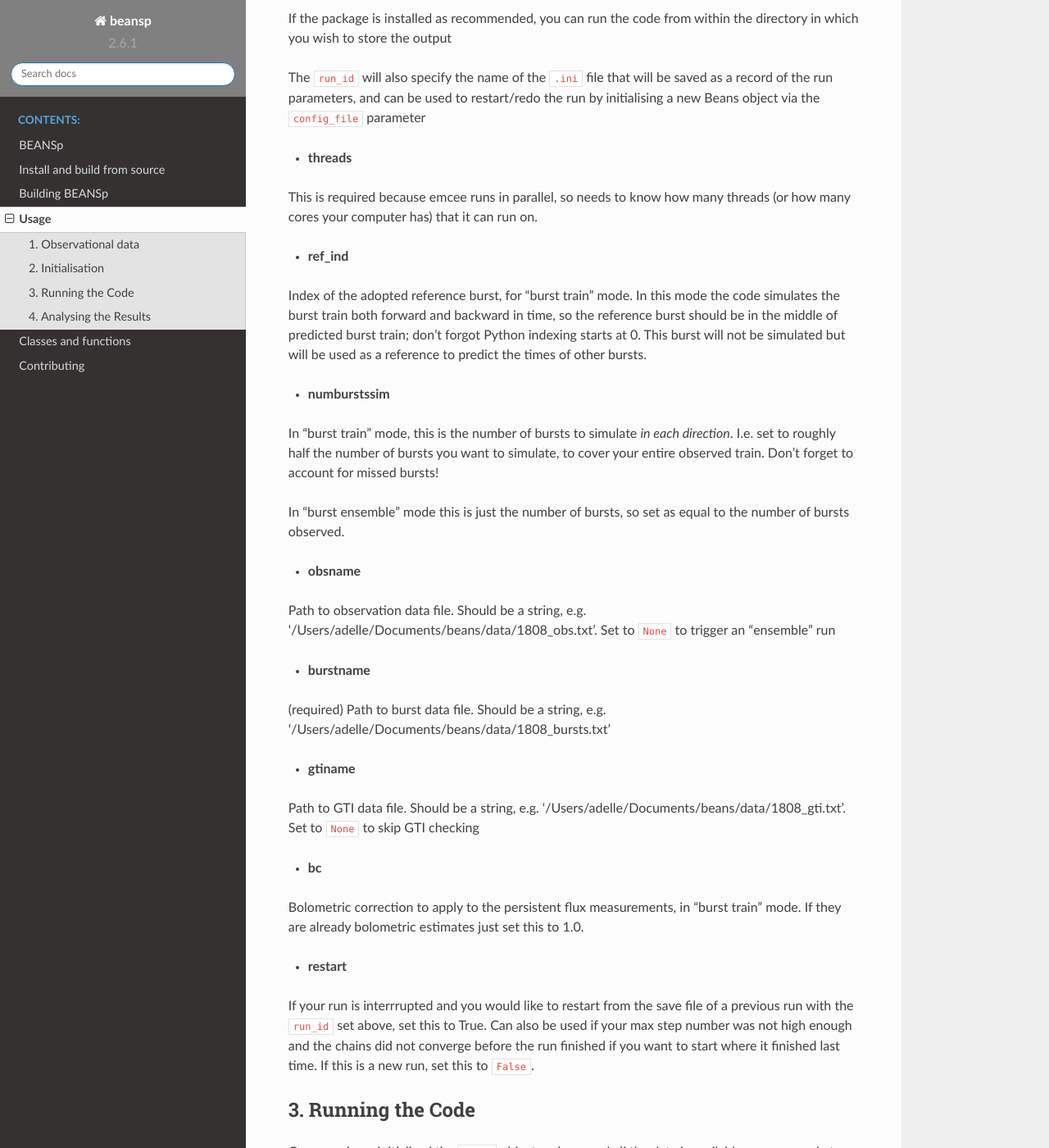
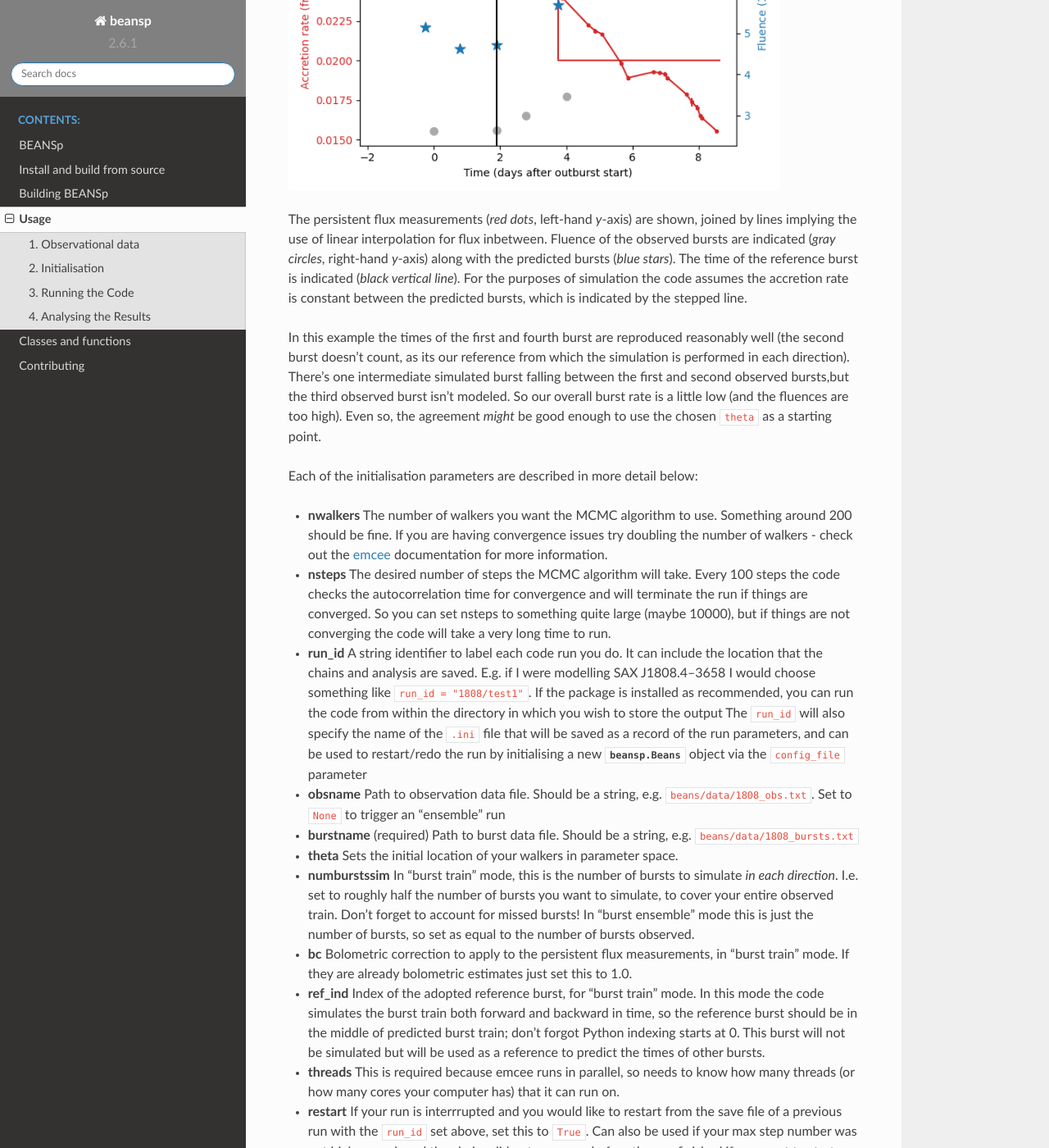
Before and after one commit to adellej/beans, a Sphinx documentation site: the page built from docs/usage.rst, in a window 1280 px wide and 1400 px high, scrolled down 2618 px. Shown: the whole window at 82% size. Built offline with Sphinx 7.4.7 and the Read the Docs theme 2.0.0, drawn with Linux system fonts in a browser that asks for light colours; some of the changed text lies outside the part shown.

Commit message:
updated documentation

```diff
--- a/docs/index.rst
+++ b/docs/index.rst
@@ -23,7 +23,6 @@
    usage
    modules
    contributing
-   history
 
 Indices and tables
 ==================
--- a/docs/usage.rst
+++ b/docs/usage.rst
@@ -2,16 +2,16 @@
 Usage
 =====
 
-To use beans, there are a few steps you need to follow ::
+To use beans, there are a few steps you need to follow:
 
 1. Collect all of the required observational data in the correct format and put it in beans/data folder.
-2. Choose all of the initial conditions and initialise the class object Beans.
+2. Choose all of the initial conditions and initialise the class object :class:`beansp.Beans`.
 3. Run the code!
 4. Analyse the results
 
 
 1. Observational data
-------------------
+---------------------
 
 The code has two modes of operation: "burst train" mode, and "ensemble"
 mode.
@@ -56,9 +56,9 @@
 
 
 2. Initialisation
---------------
+-----------------
 
-Initialisation is done by instantiating a Beans object (a "bean", why
+Initialisation is done by instantiating a :class:`beansp.Beans` object (a "bean", why
 not). The parameters you might normally
 need to specify are listed below.
 
@@ -75,7 +75,39 @@
 
 The code should display some information to the terminal that will tell you if reading in the observation data and testing the model was successful.
 
-**It is important to choose good starting parameters** Ideally you want to
+**Note** that following each run the code will save the settings in a file
+``<run_id>.ini`` which serves as a record, along with the ``.h5`` file
+that stores the chains and model evaluations. If you're restarting or
+re-running the same experiment you can use the ``config_file`` option to
+replicate:
+
+.. code-block:: python
+
+    B = Beans(config_file="test1.ini")
+    B.restart = True
+    B.nsteps = 1000
+
+In the example given above we're reading in all the parameters from the
+previous ``test1`` run, but updating the number of steps to go longer this
+time.
+
+**It is important to choose good starting parameters** The
+MCMC walkers will be distributed tightly around a starting point given by
+the ``theta`` parameter, which includes each of the input parameters to the model:
+
+.. code-block:: python
+
+    theta = X, Z, Q_b, d, xi_b, xi_p, M, R [, f_a, f_E]
+
+So an example set of starting conditions would be:
+
+.. code-block:: python
+
+    theta = 0.58, 0.013, 0.4, 3.5, 1.0, 1.0, 1.5, 11.8
+
+The ``f_a`` and ``f_E`` are optional, and need not be included; see parameters for a description of each of the parameters.
+
+Ideally you want to
 start with a set of parameters for your ``theta`` that roughly replicates
 the burst observations, including the number, fluence, and recurrence
 times. For the 'train' mode, the number of bursts simulated can be
@@ -85,82 +117,99 @@
 The recurrence time (and fluence) can be adjusted by
 modifying the distance (larger distance implies larger accretion rate at
 the same flux, and hence more frequent bursts). You can test the effect of
-your trial parameters with the :meth:`.Beans.plot_model` method.
+your trial parameters with the :meth:`beansp.Beans.plot_model` method,
+which produces a plot like so:
+
+.. image:: plot_model_example.png
+   :width: 600
+
+The persistent flux measurements (*red dots*, left-hand *y*-axis) are
+shown, joined by lines implying the use of linear interpolation for
+flux inbetween.
+Fluence of the observed bursts are indicated (*gray circles*,
+right-hand *y*-axis) along with the predicted bursts (*blue stars*).
+The time of the reference burst is indicated (*black vertical line*).
+For the purposes of simulation the code assumes the accretion rate is
+constant between the predicted bursts, which is indicated by the
+stepped line.
+
+In this example the times of the first and fourth burst are reproduced
+reasonably well (the second burst doesn't count, as its our reference from
+which the simulation is performed in each direction). There's one
+intermediate simulated burst falling between the first and second observed
+bursts,but the third observed burst isn't modeled. So our overall burst
+rate is a little low (and the fluences are too high). Even so, the
+agreement *might* be good enough to use the chosen ``theta`` as a starting
+point.
+
+Each of the initialisation parameters are described in more detail below:
+
+- **nwalkers**
+  The number of walkers you want the MCMC algorithm to use. Something around 200 should be fine. If you are having convergence issues try doubling the number of walkers - check out the `emcee <https://emcee.readthedocs.io>`_ documentation for more information.
+
+- **nsteps**
+  The desired number of steps the MCMC algorithm will take. Every 100 steps the code checks the autocorrelation time for convergence and will terminate the run if things are converged. So you can set nsteps to something quite large (maybe 10000), but if things are not converging the code will take a very long time to run.
+
+- **run_id**
+  A string identifier to label each code run you do.  It can include the location that the chains and analysis are saved. E.g.  if I were modelling SAX J1808.4--3658 I would choose something like ``run_id = "1808/test1"``.  If the package is installed as recommended, you can run the code from within the directory in which you wish to store the output The ``run_id`` will also specify the name of the ``.ini`` file that will be saved as a record of the run parameters, and can be used to restart/redo the run by initialising a new :class:`beansp.Beans` object via the ``config_file`` parameter
+
+- **obsname**
+  Path to observation data file. Should be a string, e.g.  ``beans/data/1808_obs.txt``. Set to ``None`` to trigger an "ensemble" run
+
+- **burstname**
+  (required) Path to burst data file. Should be a string, e.g.  ``beans/data/1808_bursts.txt``
+
+- **theta**
+  Sets the initial location of your walkers in parameter space.
+
+- **numburstssim**
+  In "burst train" mode, this is the number of bursts to simulate *in each direction*. I.e. set to roughly half the number of bursts you want to simulate, to cover your entire observed train. Don't forget to account for missed bursts!  In "burst ensemble" mode this is just the number of bursts, so set as equal to the number of bursts observed.
+
+- **bc**
+  Bolometric correction to apply to the persistent flux measurements, in "burst train" mode. If they are already bolometric estimates just set this to 1.0.
+
+- **ref_ind**
+  Index of the adopted reference burst, for "burst train" mode. In this mode the code simulates the burst train both forward and backward in time, so the reference burst should be in the middle of predicted burst train; don't forgot Python indexing starts at 0. This burst will not be simulated but will be used as a reference to predict the times of other bursts.
+
+- **threads**
+  This is required because emcee runs in parallel, so needs to know how many threads (or how many cores your computer has) that it can run on.
+
+- **restart**
+  If your run is interrrupted and you would like to restart from the save file of a previous run with the ``run_id`` set above, set this to ``True``.  Can also be used if your max step number was not high enough and the chains did not converge before the run finished if you want to start where it finished last time. If this is a new run, set this to ``False``.
+
+Some additional parameters can be used to control the behaviour of the
+sampler:
+
+- **config_file**
+  Read in the parameters from the named file (``.ini`` extension) rather than specifying by hand
+
+- **gtiname**
+  Path to GTI data file. Should be a string, e.g.  ``beans/data/1808_gti.txt``. Set to ``None`` (the default) to turn off GTI checking
+
+- **prior**
+  Use the specified function in place of the default prior; an example which can be adapted to different sources is :func:`beansp.beans.prior_1808`
+
+- **corr**
+  Use the specified function to modify the results from ``pySettle``; an example is :func:`beansp.beans.corr_goodwin19`
+
+- **interp**
+  Interpolation method to average the persistent flux between bursts; options are ``linear`` (the default) and ``spline``. If the latter is chosen, you can also define the smoothing length with the **smooth** parameter (defaults to ``0.02``)
+
+- **alpha**
+  Set to ``False`` to ignore the ``alpha`` measurements in the likelihood; default is ``True``
+
+- **fluen**
+  Set to ``False`` to ignore the ``fluen`` measurements in the likelihood; default is ``True``
+
+- **test_model**
+  Set to ``False`` to skip the model test on init; default is ``True``
 
 If there are no errors or other issues here, move on to running the code.
 
+3. Running the Code
+-------------------
 
-- **nwalkers**
-The number of walkers you want the MCMC algorithm to use. Something around 200 should be fine. If you are having convergence issues try doubling the number of walkers - check out the emcee documentation for more information.
-
-- **nsteps**
-The desired number of steps the MCMC algorithm will take. Every 100 steps the code checks the autocorrelation time for convergence and will terminate the run if things are converged. So you can set nsteps to something quite large (maybe 10000), but if things are not converging the code will take a very long time to run.
-
-- **theta**
-Sets the initial location of your walkers in parameter space.  ``theta`` includes each of the input parameters to the model:
-
-.. code-block:: python
-
-    theta = X, Z, Q_b, d, xi_b, xi_p, M, R, f_a, f_E
-
-So an example set of starting conditions would be:
-
-.. code-block:: python
-
-    theta = 0.58, 0.013, 0.4, 3.5, 1.0, 1.0, 1.5, 11.8, 1.0, 1.0
-
-See parameters for a description of each of the parameters.
-
-- **run_id**
-A string identifier to label each code run you do.
-It can include the location that the chains and analysis are saved. E.g.
-if I were modelling SAX J1808.4--3658 I would choose something like
-``run_id = "1808/test1"``.
-
-If the package is installed as recommended, you
-can run the code from within the directory in which you wish to store the
-output
-
-The ``run_id`` will also specify the name of the ``.ini`` file that will be
-saved as a record of the run parameters, and can be used to restart/redo
-the run by initialising a new Beans object via the ``config_file`` parameter
-
-- **threads**
-This is required because emcee runs in parallel, so needs to know how many threads (or how many cores your computer has) that it can run on.
-
-- **ref_ind**
-Index of the adopted reference burst, for "burst train" mode. In this mode the code simulates the burst train both forward and backward in time, so the reference burst should be in the middle of predicted burst train; don't forgot Python indexing starts at 0. This burst will not be simulated but will be used as a reference to predict the times of other bursts.
-
-- **numburstssim**
-In "burst train" mode, this is the number of bursts to simulate *in each
-direction*. I.e. set to roughly half the number of bursts you want to
-simulate, to cover your entire observed train. Don't forget to account for missed bursts!
-
-In "burst ensemble" mode this is just the number of bursts, so set as
-equal to the number of bursts observed.
-
-- **obsname**
-Path to observation data file. Should be a string, e.g.  '/Users/adelle/Documents/beans/data/1808_obs.txt'. Set to ``None`` to trigger an "ensemble" run
-
-- **burstname**
-(required) Path to burst data file. Should be a string, e.g. '/Users/adelle/Documents/beans/data/1808_bursts.txt'
-
-- **gtiname**
-Path to GTI data file. Should be a string, e.g.
-'/Users/adelle/Documents/beans/data/1808_gti.txt'. Set to ``None`` to skip
-GTI checking
-
-- **bc**
-Bolometric correction to apply to the persistent flux measurements, in "burst train" mode. If they are already bolometric estimates just set this to 1.0.
-
-- **restart**
-If your run is interrrupted and you would like to restart from the save file of a previous run with the ``run_id`` set above, set this to True.  Can also be used if your max step number was not high enough and the chains did not converge before the run finished if you want to start where it finished last time. If this is a new run, set this to ``False``.
-
-
-3. Running the Code
-----------------
-
-Once you have initialised the ``Beans`` object and ensured all the data is
+Once you have initialised the :class:`beansp.Beans` object and ensured all the data is
 available, you are ready to go. Running the code is done with the following command:
 
 .. code-block:: python
@@ -178,7 +227,7 @@
 
 
 4. Analysing the Results
----------------------
+------------------------
 
 The output of the MCMC algorithm is saved in HDF5 format, and will be
 located in whichever folder you chose when you set ``run_id``. For initial analysis of the chains you can run:
@@ -214,10 +263,10 @@
   show a "corner" plot with just the neutron star parameters, *M*, *R*, *g* and *1+z*
 
 ``fig6``
-  replicate Figure 6 from `Goodwin et al. (2019) <https://doi.org/10.1093/mnras/stz2638>`, a "corner" plot with *xi_b*, *xi_p*, *d*, *Q_b*, *Z*
+  replicate Figure 6 from `Goodwin et al. (2019) <https://doi.org/10.1093/mnras/stz2638>`_, a "corner" plot with *xi_b*, *xi_p*, *d*, *Q_b*, *Z*
 
 ``fig8``
-  replicate Figure 8 from `Goodwin et al. (2019) <https://doi.org/10.1093/mnras/stz2638>`, plotting *xi_b* vs. *xi_p* and models (where available, via the `concord <https://github.com/outs1der/concord>` repository) for comparison',
+  replicate Figure 8 from `Goodwin et al. (2019) <https://doi.org/10.1093/mnras/stz2638>`_, plotting *xi_b* vs. *xi_p* and models (where available, via the `concord <https://github.com/outs1der/concord>`_ repository) for comparison',
 
 ``comparison``
   plot the observed and predicted burst times and fluences
@@ -227,7 +276,15 @@
 
 **Checking Chain Convergence**
 
-There are two main methods of checking the convergence and behaviour of your MCMC chains. One is the autocorrelation time, which ``emcee`` conveniently calculates for you, and the other is the acceptance fraction. Goodman and Weare (2010) provide a good discussion on what these are and why they are important. Running ``analyse.py`` will print these to the terminal for you to check.
+There are two main methods of checking the convergence and behaviour of
+your MCMC chains. One is the autocorrelation time, which ``emcee``
+conveniently calculates for you, and the other is the acceptance fraction.
+`Goodman and Weare (2010) <https://msp.org/camcos/2010/5-1/p04.xhtml>`_
+provide a good discussion on what these are and why they are important;
+see also the `tutorial with emcee <https://emcee.readthedocs.io/en/stable/tutorials/autocorr>`_.
+
+Running ``B.do_analysis(['autocor'])`` will display the integrated
+autocorrelation time and the estimates from ``emcee``.
 
 **Obtaining Parameter Constraints**
 
```
Also changed, not shown: docs/modules.rst (+11 -29 lines), 1 other file.
